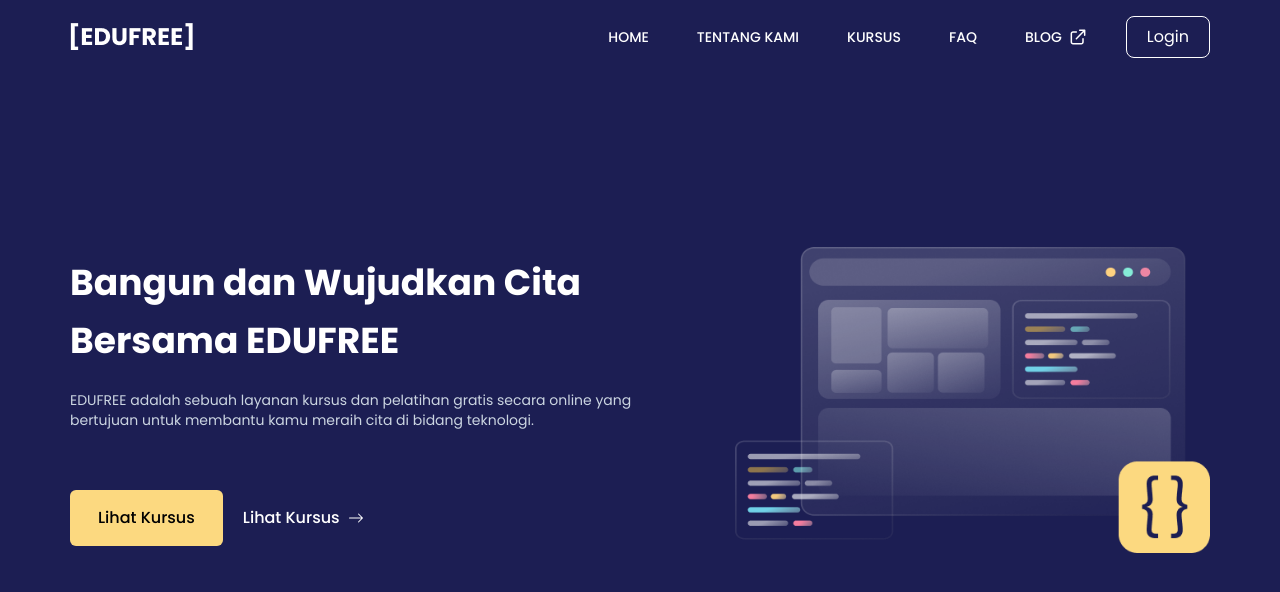
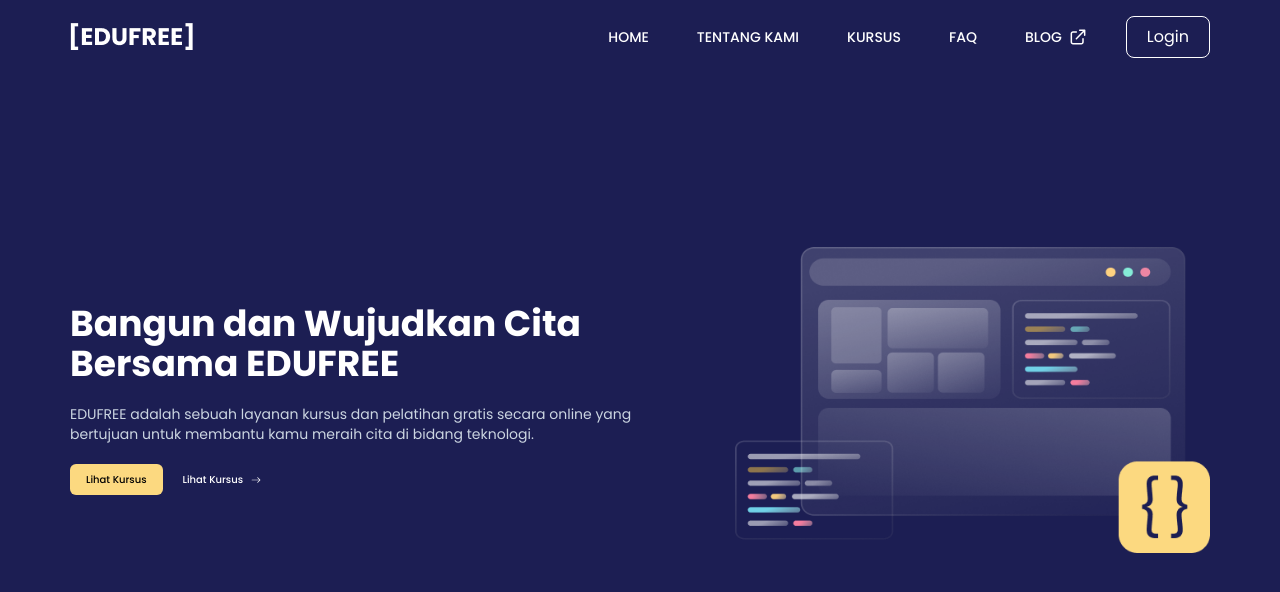
Before and after one commit to Taufik-H/edufree, a React (Vite) app: page / in a window 1280 px wide. Shown: the top 592 px of the page. Built offline with nearby package versions, Linux system fonts and the light colour scheme.

Commit message:
feat:hero section responsive

```diff
--- a/src/sections/Hero.jsx
+++ b/src/sections/Hero.jsx
@@ -14,18 +14,18 @@
             <div className="md:w-8/12 ">
               {dataHero.map((data, index) => (
                 <div className="flex flex-col gap-10 md:gap-5" key={index}>
-                  <h1 className="text-white font-bold   text-4xl leading-[160%] ">
+                  <h1 className="text-white font-bold md:text-xl text-4xl  lg:text-4xl leading-[160%] ">
                     {data.title}
                   </h1>
                   <p className="text-slate-300 text-xl md:text-sm leading-[160%]">
                     {data.description}
                   </p>
                   {/* button */}
-                  <div className="flex gap-5 items-center font-medium mt-10 ">
-                    <button className="py-4 px-7 rounded-md bg-[#FCD980]">
+                  <div className="flex gap-5 items-center font-medium mt-10 md:mt-0 ">
+                    <button className="py-4 px-7 rounded-md bg-[#FCD980] md:py-2 md:text-[10px] md:px-4">
                       Lihat Kursus
                     </button>
-                    <div className="flex items-center gap-2 text-white font-medium">
+                    <div className="flex items-center gap-2 text-white font-medium text-[10px]">
                       <button>Lihat Kursus </button>
                       <BsArrowRight />
                     </div>
```
